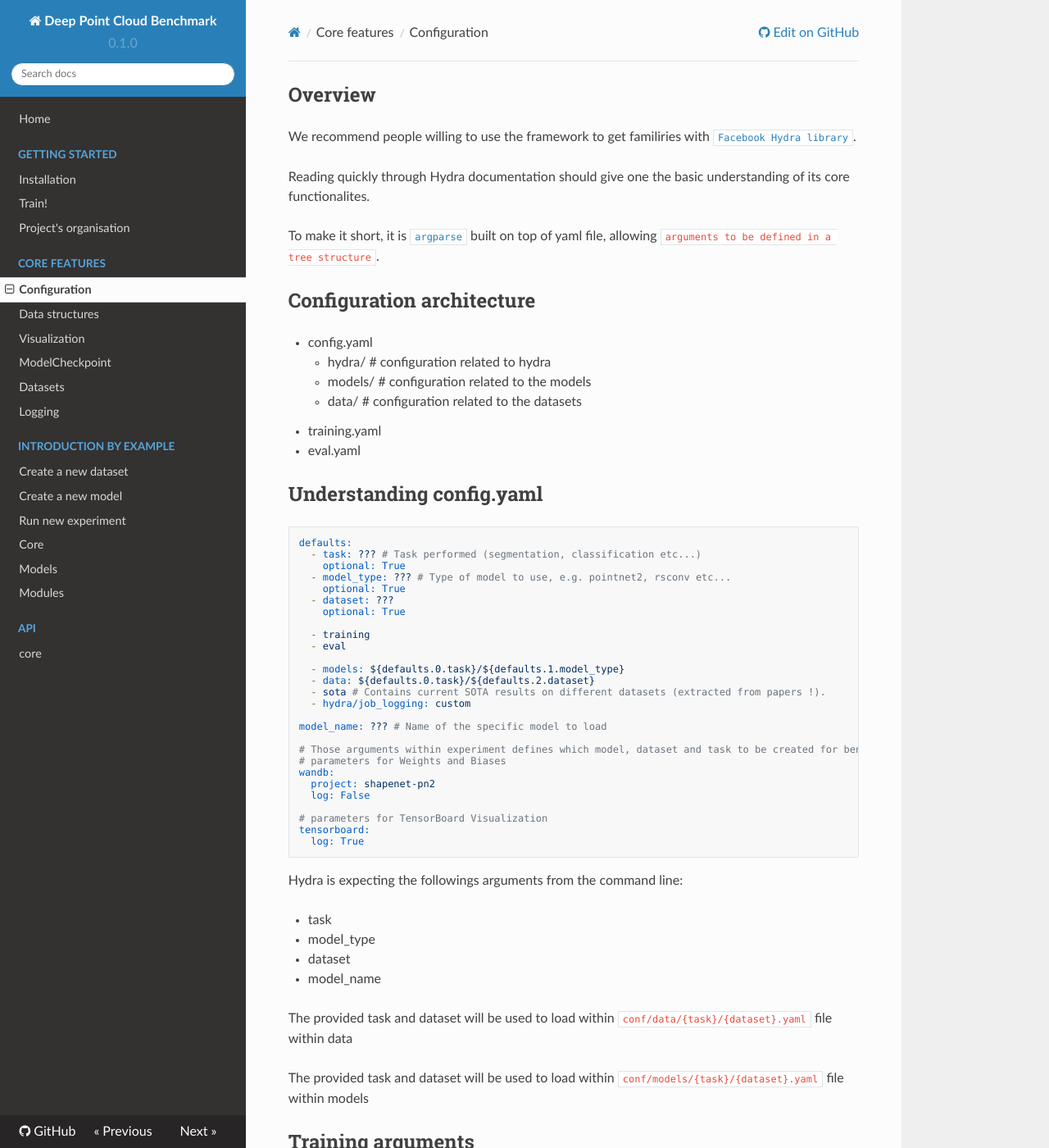
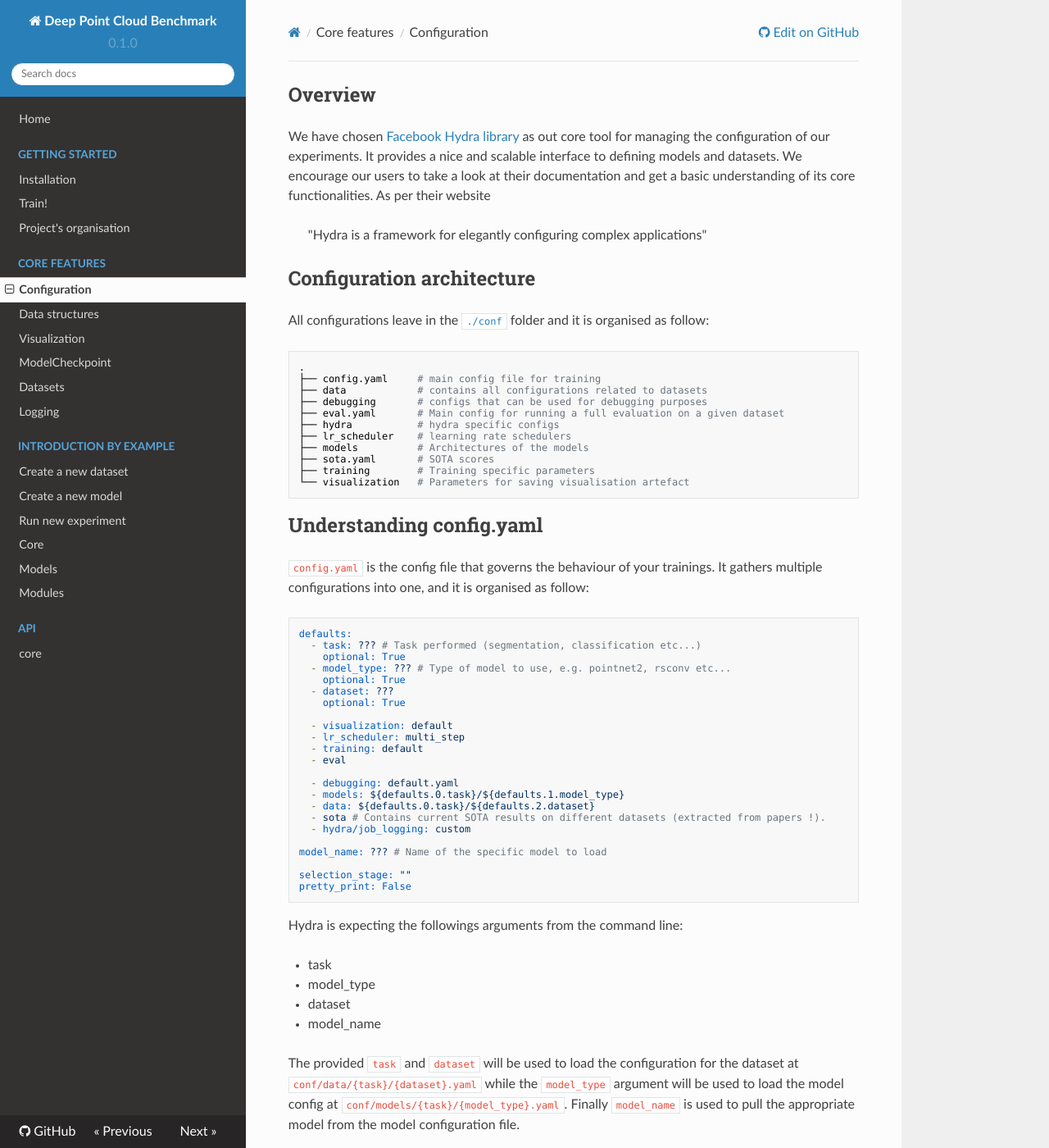
Before and after one commit to torch-points3d/torch-points3d, an MkDocs documentation site: the page built from docs/src/corefeatures/configuration.md, in a window 1280 px wide and 1400 px high. Shown: the whole window at 82% size. Built offline with MkDocs 1.6.1, drawn with Linux system fonts in a browser that asks for light colours; nearby versions of some CDN libraries; some of the changed text lies outside the part shown.

Commit message:
Updating configuration help

````diff
--- a/docs/src/corefeatures/configuration.md
+++ b/docs/src/corefeatures/configuration.md
@@ -1,25 +1,29 @@
 ## Overview
 
-
-We recommend people willing to use the framework to get familiries with [```Facebook Hydra library```](https://hydra.cc/docs/intro).
-
-Reading quickly through Hydra documentation should give one the basic understanding of its core functionalites.
-
-To make it short, it is [```argparse```](https://docs.python.org/2/library/argparse.html) built on top of yaml file, allowing ```arguments to be defined in a tree structure```.
+We have chosen [Facebook Hydra library](https://hydra.cc/docs/intro)  as out core tool for managing the configuration of our experiments. It provides a nice and scalable interface to defining models and datasets. We encourage our users to take a look at their documentation and get a basic understanding of its core functionalities.
+As per their website
+> "Hydra is a framework for elegantly configuring complex applications"
 
 
-<h2>Configuration architecture</h2>
-
-* config.yaml
-    * hydra/ # configuration related to hydra
-    * models/ # configuration related to the models
-    * data/ # configuration related to the datasets
-* training.yaml
-* eval.yaml
+## Configuration architecture
+All configurations leave in the [`./conf`](https://github.com/nicolas-chaulet/deeppointcloud-benchmarks/tree/master/conf) folder and it is organised as follow:
+```bash
+.
+├── config.yaml     # main config file for training
+├── data            # contains all configurations related to datasets
+├── debugging       # configs that can be used for debugging purposes
+├── eval.yaml       # Main config for running a full evaluation on a given dataset
+├── hydra           # hydra specific configs
+├── lr_scheduler    # learning rate schedulers
+├── models          # Architectures of the models
+├── sota.yaml       # SOTA scores
+├── training        # Training specific parameters
+└── visualization   # Parameters for saving visualisation artefact
+```
 
 
 ## Understanding config.yaml
-
+`config.yaml` is the config file that governs the behaviour of your trainings. It gathers multiple configurations into one, and it is organised as follow:
 ```yaml
 defaults:
   - task: ??? # Task performed (segmentation, classification etc...)
@@ -29,9 +33,12 @@ defaults:
   - dataset: ???
     optional: True
 
-  - training
+  - visualization: default
+  - lr_scheduler: multi_step
+  - training: default
   - eval
 
+  - debugging: default.yaml
   - models: ${defaults.0.task}/${defaults.1.model_type}
   - data: ${defaults.0.task}/${defaults.2.dataset}
   - sota # Contains current SOTA results on different datasets (extracted from papers !).
@@ -39,15 +46,8 @@ defaults:
 
 model_name: ??? # Name of the specific model to load
 
-# Those arguments within experiment defines which model, dataset and task to be created for benchmarking
-# parameters for Weights and Biases
-wandb:
-  project: shapenet-pn2
-  log: False
-
-# parameters for TensorBoard Visualization
-tensorboard:
-  log: True
+selection_stage: ""
+pretty_print: False
 ```
 
 Hydra is expecting the followings arguments from the command line:
@@ -57,49 +57,68 @@ Hydra is expecting the followings arguments from the command line:
 *  dataset
 *  model_name
 
-The provided task and dataset will be used to load within ```conf/data/{task}/{dataset}.yaml``` file within data
-
-The provided task and dataset will be used to load within ```conf/models/{task}/{dataset}.yaml``` file within models
+The provided `task` and `dataset` will be used to load the configuration for the dataset at ```conf/data/{task}/{dataset}.yaml``` while the `model_type` argument will be used to load the model config at ```conf/models/{task}/{model_type}.yaml```.
+Finally `model_name` is used to pull the appropriate model from the model configuration file.
 
 ## Training arguments
 
 ```yaml
+# Those arguments defines the training hyper-parameters
 training:
+    epochs: 100
+    num_workers: 6
+    batch_size: 16
     shuffle: True
-    num_workers: 2
-    batch_size: 16
     cuda: 1
     precompute_multi_scale: False # Compute multiscate features on cpu for faster training / inference
-    epochs: 100
-    optimizer: Adam
-    learning_rate:
-        scheduler_type: "step_decay"
+    optim:
         base_lr: 0.001
-        lr_decay: 0.5
-        decay_step: 200000
-        lr_clip: 1e-5
+        # accumulated_gradient: -1 # Accumulate gradient accumulated_gradient * batch_size
+        grad_clip: -1
+        optimizer:
+            class: Adam
+            params:
+                lr: ${training.optim.base_lr} # The path is cut from training
+        lr_scheduler: ${lr_scheduler}
+        bn_scheduler:
+            bn_policy: "step_decay"
+            params:
+                bn_momentum: 0.1
+                bn_decay: 0.9
+                decay_step : 10
+                bn_clip : 1e-2
     weight_name: "latest" # Used during resume, select with model to load from [miou, macc, acc..., latest]
     enable_cudnn: True
     checkpoint_dir: ""
-    resume: True
+
+# Those arguments within experiment defines which model, dataset and task to be created for benchmarking
+# parameters for Weights and Biases
+wandb:
+    project: default
+    log: False
+    notes:
+    name:
+    public: True # It will be display the model within wandb log, else not.
+
+    # parameters for TensorBoard Visualization
+tensorboard:
+    log: True
 
 ```
-* ```weight_name```: Used when ```resume is True```, ```select``` with model to load from ```[metric_name..., latest]```
 
-* ```precompute_multi_scale```: Compute multiscate features on cpu for faster
+* ```precompute_multi_scale```: Computes spatial queries such as grid sampling and neighbour search on cpu for faster. Currently this is only supported for KPConv.
 
 
 ## Eval arguments
 
 ```yaml
-eval:
-    shuffle: True
-    num_workers: 2
-    batch_size: 1
-    cuda: 1
-    weight_name: "latest" # Used during resume, select with model to load from [miou, macc, acc..., latest]
-    enable_cudnn: True
-    checkpoint_dir: "" # "{your_path}/outputs/2020-01-28/11-04-13" for example
-    precompute_multi_scale: False # Compute multiscate features on cpu for faster training / inference
-    enable_dropout: True # Could be used from MC dropout sampling
+num_workers: 2
+batch_size: 16
+cuda: 1
+weight_name: "latest" # Used during resume, select with model to load from [miou, macc, acc..., latest]
+enable_cudnn: True
+checkpoint_dir: "" # "{your_path}/outputs/2020-01-28/11-04-13" for example
+model_name: KPConvPaper
+precompute_multi_scale: True # Compute multiscate features on cpu for faster training / inference
+enable_dropout: False
 ```
--- a/mkdocs.yml
+++ b/mkdocs.yml
@@ -29,7 +29,15 @@ nav:
 
 
 
-theme: readthedocs
+theme:
+    name: readthedocs
+    highlightjs: true
+    hljs_languages:
+        - yaml
+        - python
+        - bash
+    navigation_depth: 4
+    titles_only: False
 
 markdown_extensions:
     - mkautodoc
````
Also changed, not shown: docs/src/gettingstarted/trainmodel.md (+2 -0 lines).
